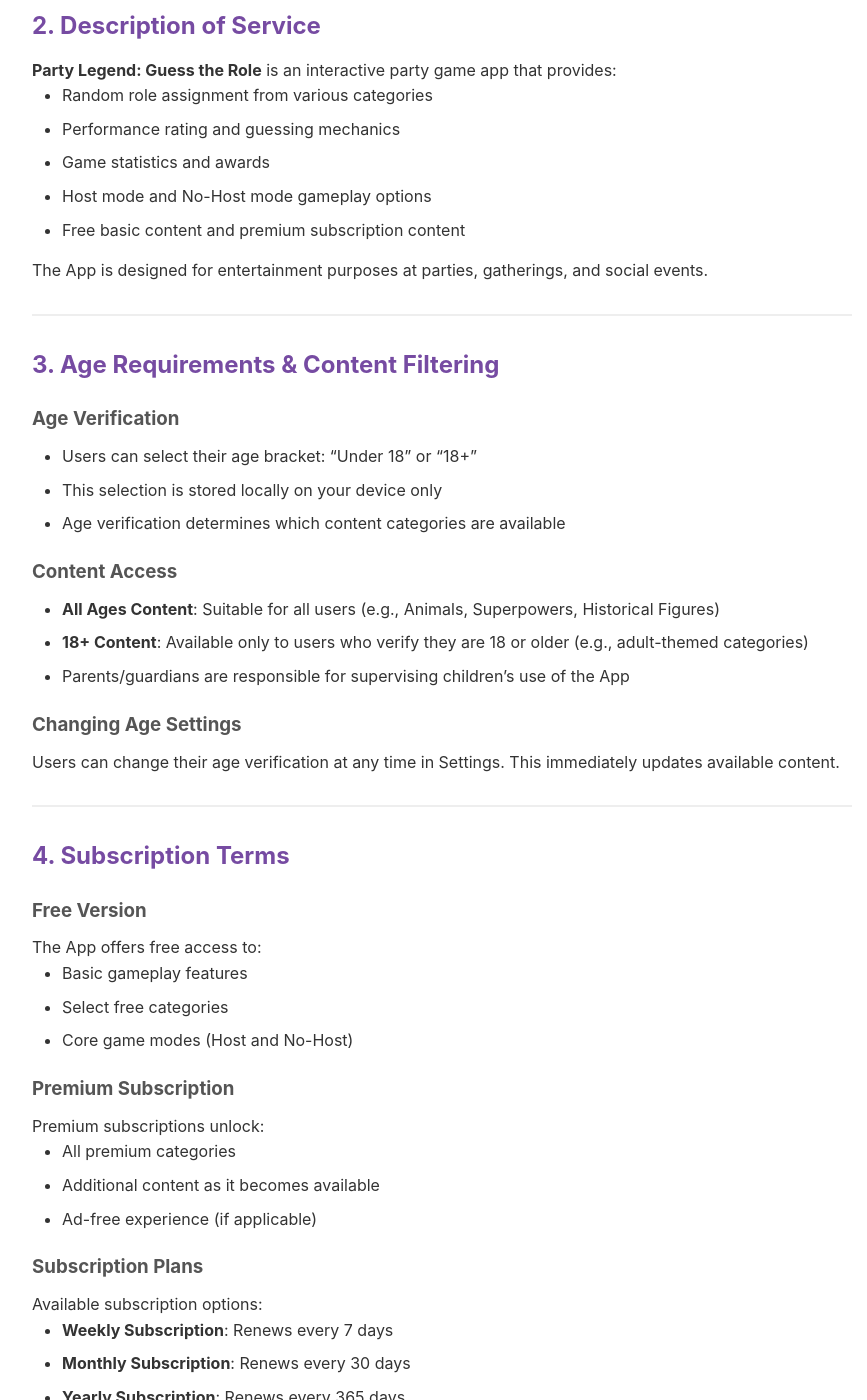
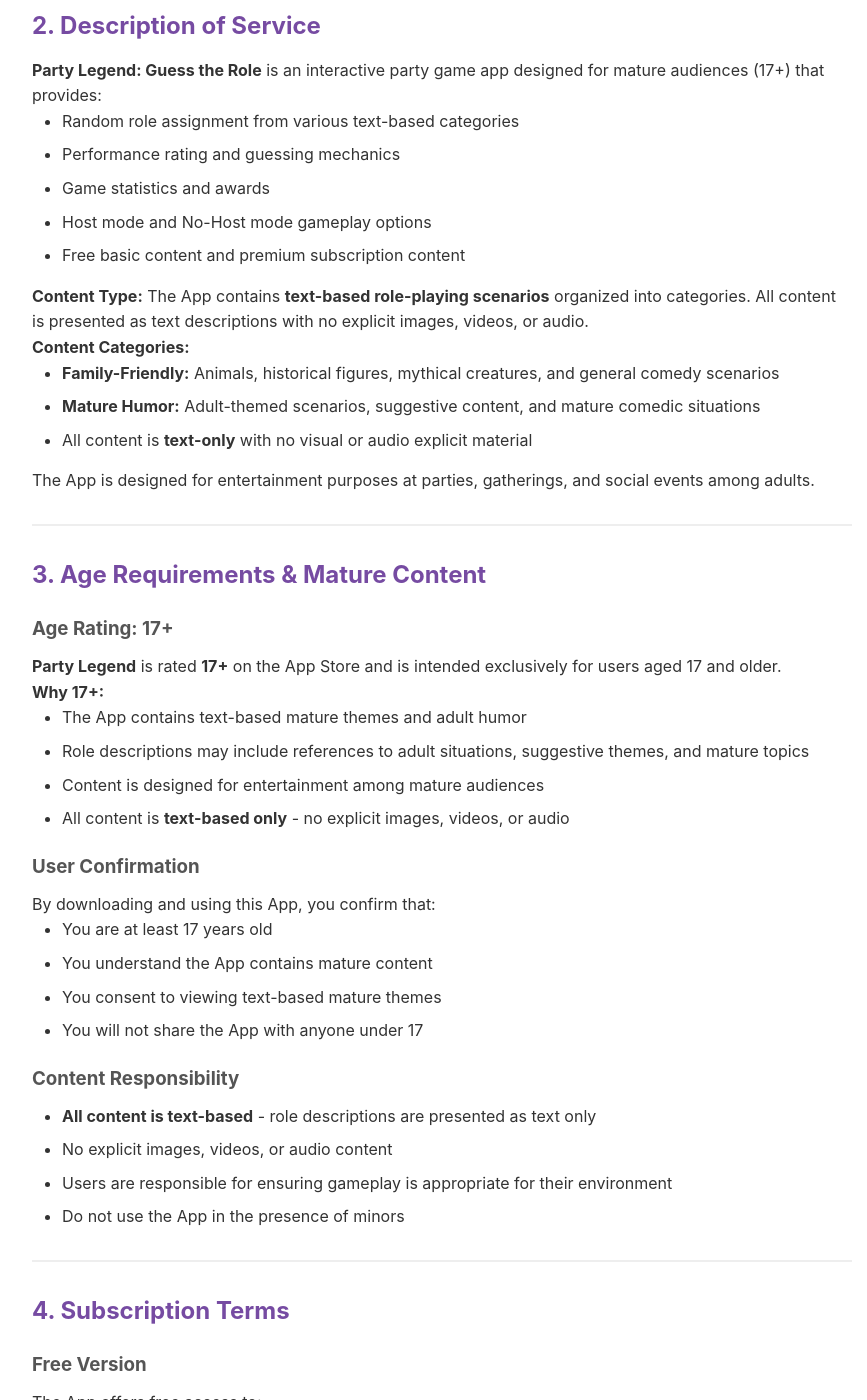
Before and after one commit to 1vanchuck/party-legend-terms.github.io-, a Jekyll site: the page built from Terms_and_Conditions.md, in a window 1280 px wide and 1400 px high, scrolled down 863 px. Shown: the whole window, without its empty margins (198-1065 px from the left). Built offline with Jekyll 4.4.1, drawn with Linux system fonts in a browser that asks for light colours; our own code applies the rules of GitHub Pages for plain Markdown files; some of the changed text lies outside the part shown.

Commit message:
Update Terms_and_Conditions.md

```diff
--- a/Terms_and_Conditions.md
+++ b/Terms_and_Conditions.md
@@ -11,40 +11,60 @@ Welcome to **Party Legend: Guess the Role**! These Terms & Conditions ("Terms")
 By using the App, you confirm that:
 - You have read and understood these Terms
 - You agree to comply with all applicable laws and regulations
-- You are at least 13 years old, or have parental/guardian consent if under 13
+- **You are at least 17 years old**
 - You will use the App responsibly and for its intended entertainment purpose
 
-If you do not agree to these Terms, please do not use the App.
+**If you are under 17 years old or do not agree to these Terms, you may not use the App.**
 
 ---
 
 ## 2. Description of Service
 
-**Party Legend: Guess the Role** is an interactive party game app that provides:
-- Random role assignment from various categories
+**Party Legend: Guess the Role** is an interactive party game app designed for mature audiences (17+) that provides:
+- Random role assignment from various text-based categories
 - Performance rating and guessing mechanics
 - Game statistics and awards
 - Host mode and No-Host mode gameplay options
 - Free basic content and premium subscription content
 
-The App is designed for entertainment purposes at parties, gatherings, and social events.
+**Content Type:**
+The App contains **text-based role-playing scenarios** organized into categories. All content is presented as text descriptions with no explicit images, videos, or audio.
+
+**Content Categories:**
+- **Family-Friendly:** Animals, historical figures, mythical creatures, and general comedy scenarios
+- **Mature Humor:** Adult-themed scenarios, suggestive content, and mature comedic situations
+- All content is **text-only** with no visual or audio explicit material
+
+The App is designed for entertainment purposes at parties, gatherings, and social events among adults.
 
 ---
 
-## 3. Age Requirements & Content Filtering
+## 3. Age Requirements & Mature Content
 
-### Age Verification
-- Users can select their age bracket: "Under 18" or "18+"
-- This selection is stored locally on your device only
-- Age verification determines which content categories are available
+### Age Rating: 17+
 
-### Content Access
-- **All Ages Content**: Suitable for all users (e.g., Animals, Superpowers, Historical Figures)
-- **18+ Content**: Available only to users who verify they are 18 or older (e.g., adult-themed categories)
-- Parents/guardians are responsible for supervising children's use of the App
+**Party Legend** is rated **17+** on the App Store and is intended exclusively for users aged 17 and older.
 
-### Changing Age Settings
-Users can change their age verification at any time in Settings. This immediately updates available content.
+**Why 17+:**
+- The App contains text-based mature themes and adult humor
+- Role descriptions may include references to adult situations, suggestive themes, and mature topics
+- Content is designed for entertainment among mature audiences
+- All content is **text-based only** - no explicit images, videos, or audio
+
+### User Confirmation
+
+By downloading and using this App, you confirm that:
+- You are at least 17 years old
+- You understand the App contains mature content
+- You consent to viewing text-based mature themes
+- You will not share the App with anyone under 17
+
+### Content Responsibility
+
+- **All content is text-based** - role descriptions are presented as text only
+- No explicit images, videos, or audio content
+- Users are responsible for ensuring gameplay is appropriate for their environment
+- Do not use the App in the presence of minors
 
 ---
 
@@ -52,21 +72,28 @@ Users can change their age verification at any time in Settings. This immediatel
 
 ### Free Version
 The App offers free access to:
-- Basic gameplay features
+- Core gameplay features
 - Select free categories
-- Core game modes (Host and No-Host)
+- Host mode and No-Host mode
+- Basic game statistics
 
 ### Premium Subscription
 Premium subscriptions unlock:
-- All premium categories
+- All premium text-based role categories
+- Exclusive role collections
 - Additional content as it becomes available
-- Ad-free experience (if applicable)
+- Full access to all game features
 
 ### Subscription Plans
 Available subscription options:
-- **Weekly Subscription**: Renews every 7 days
-- **Monthly Subscription**: Renews every 30 days
-- **Yearly Subscription**: Renews every 365 days
+- **Weekly Subscription:** Renews every 7 days
+- **Monthly Subscription:** Renews every 30 days
+- **Yearly Subscription:** Renews every 365 days
+
+### Free Trial
+- Some subscription plans may offer a free trial period
+- If a free trial is offered, any unused portion will be forfeited when you purchase a subscription
+- Free trial terms will be clearly disclosed at the point of offer
 
 ### Pricing
 - Subscription prices are displayed in the App and may vary by region
@@ -79,10 +106,6 @@ Available subscription options:
 - Your account will be charged for renewal within 24 hours prior to the end of the current period
 - You can manage your subscription and turn off auto-renewal in your Apple ID Account Settings
 
-### Free Trial
-- If a free trial is offered, any unused portion will be forfeited when you purchase a subscription
-- Free trial terms will be clearly disclosed at the point of offer
-
 ---
 
 ## 5. Cancellation & Refunds
@@ -111,10 +134,12 @@ You agree to use the App responsibly and NOT to:
 - Use the App for any illegal or unauthorized purpose
 - Attempt to hack, reverse engineer, or modify the App
 - Share or distribute App content without permission
-- Create offensive, harmful, or inappropriate content during gameplay
+- Create offensive, harmful, or inappropriate performances during gameplay
 - Harass, bully, or harm other users
 - Attempt to access premium content without paying
 - Use the App in a way that could damage, disable, or impair the service
+- Share the App with users under 17 years old
+- Record or distribute gameplay without consent of all participants
 
 Violation of these rules may result in suspension or termination of your access to the App.
 
@@ -124,29 +149,34 @@ Violation of these rules may result in suspension or termination of your access
 
 ### Our Content
 All content in the App, including:
-- Role descriptions and categories
+- Text-based role descriptions and categories
 - Graphics, design, and user interface
-- Text, audio, and visual elements
 - App name and branding
+- Game mechanics and algorithms
+- All written scenarios and text content
 
 ...is owned by us or our licensors and is protected by copyright, trademark, and other intellectual property laws.
 
 ### License to Use
-We grant you a limited, non-exclusive, non-transferable license to:
-- Download and use the App on your personal device
-- Access and use the content for personal entertainment purposes only
+We grant you a limited, non-exclusive, non-transferable, revocable license to:
+- Download and use the App on your personal device(s)
+- Access and use the text-based content for personal entertainment purposes only
 
 You may NOT:
 - Copy, modify, distribute, or create derivative works from the App
 - Sell, rent, lease, or sublicense the App or its content
 - Remove copyright or trademark notices
 - Use the App for commercial purposes without written permission
+- Extract, copy, or redistribute text-based role descriptions
+- Create derivative works based on our content
 
 ### User-Generated Content
-During gameplay, you may create performances and interpretations of roles. By using the App, you acknowledge that:
+During gameplay, you may create performances and interpretations of text-based roles. By using the App, you acknowledge that:
 - You retain ownership of your performances
 - We do not record, store, or share your gameplay performances
 - All gameplay occurs locally on your device
+- You are responsible for ensuring your performances are appropriate for your audience
+- You will obtain consent from all participants before recording gameplay
 
 ---
 
@@ -155,7 +185,6 @@ During gameplay, you may create performances and interpretations of roles. By us
 Your privacy is important to us. Please review our **Privacy Policy** for detailed information about:
 - What data we collect (minimal, local-only storage)
 - How we use analytics (Firebase Analytics)
-- Children's privacy protections (COPPA compliance)
 - Your rights and choices
 
 By using the App, you agree to our data practices as described in the Privacy Policy.
@@ -203,15 +232,45 @@ To the maximum extent permitted by law:
 - We are not liable for lost profits, data, or goodwill
 - Our total liability shall not exceed the amount you paid for the App in the past 12 months
 
-### Gaming Content Disclaimer
+### Content Disclaimer
 - The App is designed for entertainment purposes only
-- Role descriptions are fictional and for comedic effect
+- Text-based role descriptions are fictional and for comedic effect
 - We are not responsible for how users interpret or perform roles
-- Users are responsible for ensuring gameplay is appropriate for their audience
+- Users are responsible for ensuring gameplay is appropriate for their audience and environment
+- Mature content is intended for adult audiences (17+) and may contain offensive material
+- We do not endorse or promote any activities depicted in text-based role descriptions
+- **All content is text-only** - no explicit images, videos, or audio
 
 ---
 
-## 11. Updates & Changes
+## 11. Mature Content Warning
+
+### For Users 17+
+
+By downloading and using this App, you acknowledge that:
+- You are at least 17 years old
+- You consent to viewing text-based mature content
+- Content may include adult humor, suggestive themes, and mature topics
+- You will not share the App or its content with minors
+- You are responsible for ensuring gameplay is appropriate for your environment
+
+### Text-Based Content Only
+
+**Important Clarification:**
+- All mature content is presented as **text descriptions only**
+- The App contains **NO explicit images, videos, or audio**
+- Role descriptions may reference adult situations but are text-based comedy scenarios
+- Content is designed for entertainment among consenting adults
+
+### User Responsibility
+- Do not use the App in the presence of minors (under 17)
+- Ensure all players consent to mature content before starting gameplay
+- Mature content is intended for private entertainment among consenting adults (17+)
+- Users are responsible for determining if content is appropriate for their specific social situation
+
+---
+
+## 12. Updates & Changes
 
 ### App Updates
 - We may release updates to improve functionality, add features, or fix bugs
@@ -222,12 +281,12 @@ To the maximum extent permitted by law:
 - We reserve the right to modify these Terms at any time
 - Changes will be effective immediately upon posting
 - Your continued use of the App constitutes acceptance of modified Terms
-- Significant changes will be communicated through the App or email (if provided)
+- Significant changes will be communicated through the App
 - You should review these Terms periodically
 
 ---
 
-## 12. Termination
+## 13. Termination
 
 ### Your Rights
 You may stop using the App at any time by:
@@ -237,6 +296,7 @@ You may stop using the App at any time by:
 ### Our Rights
 We reserve the right to:
 - Suspend or terminate your access for violating these Terms
+- Suspend access if we determine you are under 17 years old
 - Discontinue the App at any time with or without notice
 - Modify or remove features
 
@@ -249,35 +309,13 @@ Upon termination:
 
 ---
 
-## 13. Geographic Restrictions
+## 14. Geographic Restrictions
 
 - The App is available worldwide through the Apple App Store
 - Content and availability may vary by region
-- You are responsible for complying with local laws
+- You are responsible for complying with local laws regarding mature content
 - Some features may not be available in all countries
-
----
-
-## 14. Children's Use
-
-### Parental Responsibility
-If you allow a child under 18 to use the App:
-- You must supervise their use
-- You are responsible for ensuring age-appropriate content selection
-- You must ensure they select the correct age bracket ("Under 18")
-- You must review and approve any in-app purchases
-
-### Age-Appropriate Content
-- We filter content based on age selection
-- The "Under 18" setting hides adult-themed categories
-- Parents should verify age settings are correct
-
-### COPPA Compliance
-For children under 13:
-- We do not knowingly collect personal information
-- All data is stored locally on the device
-- No registration or account creation is required
-- Parents can delete all data by uninstalling the App
+- We reserve the right to restrict access based on geographic location or local regulations
 
 ---
 
@@ -285,6 +323,9 @@ For children under 13:
 
 ### Governing Law
 These Terms are governed by the laws of Ukraine, without regard to conflict of law provisions.
+
+### Informal Resolution
+Before filing a claim, you agree to contact us at dreamapps.ios@gmail.com to attempt to resolve the dispute informally.
 
 ### Arbitration
 Any disputes arising from these Terms or use of the App shall be resolved through binding arbitration, except:
@@ -316,11 +357,11 @@ These Terms, together with our Privacy Policy, constitute the entire agreement b
 
 If you have questions about these Terms, please contact us:
 
-**Email**: dreamapps.ios@gmail.com
+**Email:** dreamapps.ios@gmail.com
 
-**App**: Party Legend: Guess the Role
+**App:** Party Legend: Guess the Role
 
-**Developer**: Ivan Antonov
+**Developer:** Ivan Antonov
 
 For technical support, subscription issues, or general inquiries, please reach out via email.
 
@@ -333,7 +374,9 @@ By using Party Legend: Guess the Role, you acknowledge that:
 - You understand your rights and obligations
 - You agree to be bound by these Terms
 - You have reviewed our Privacy Policy
-- You are authorized to agree to these Terms (or have parental consent if under 18)
+- **You confirm you are at least 17 years old**
+- You understand the App contains text-based mature content
+- You consent to viewing mature themes presented as text descriptions
 
 ---
 
```
Also changed, not shown: other parts of Terms_and_Conditions.md (+2 -2 lines).
